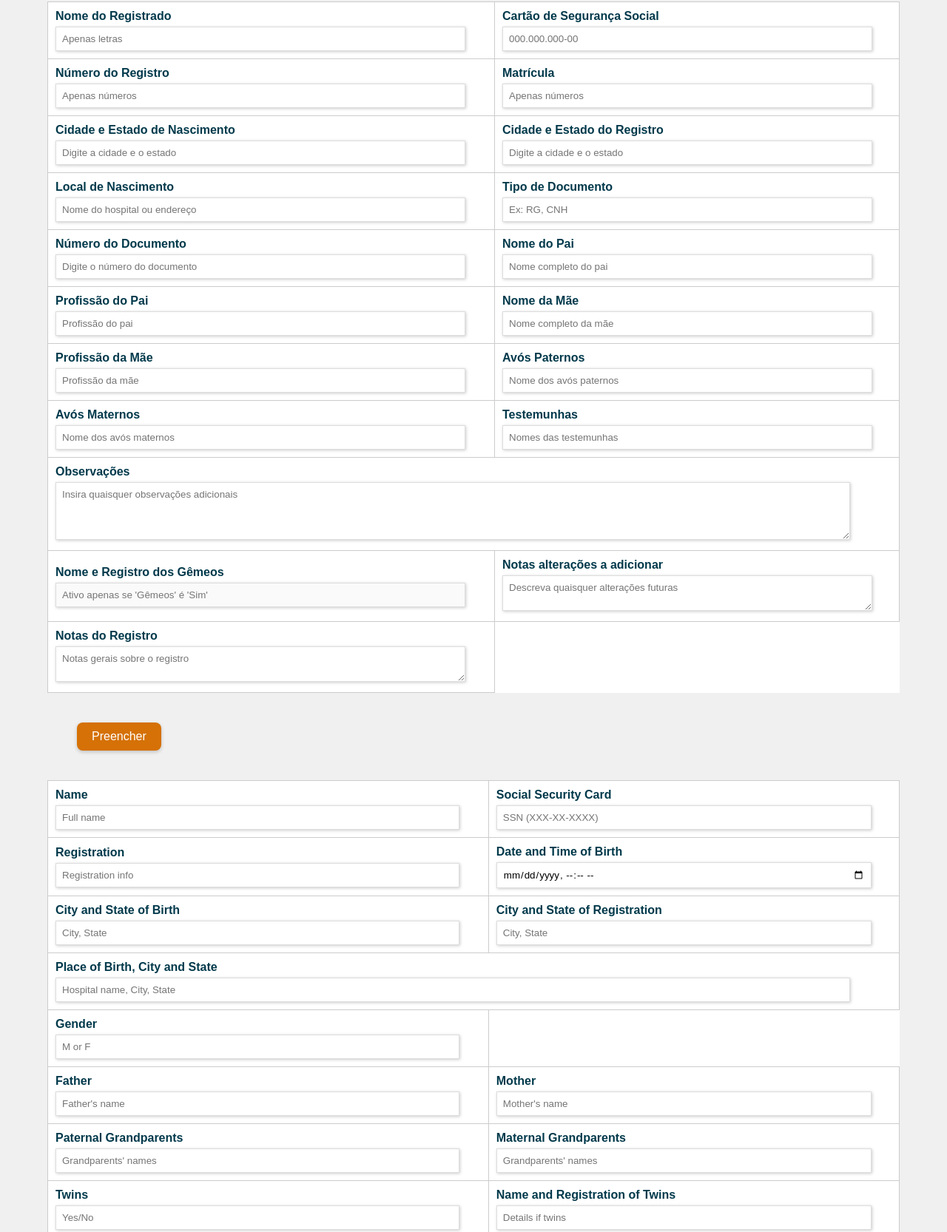
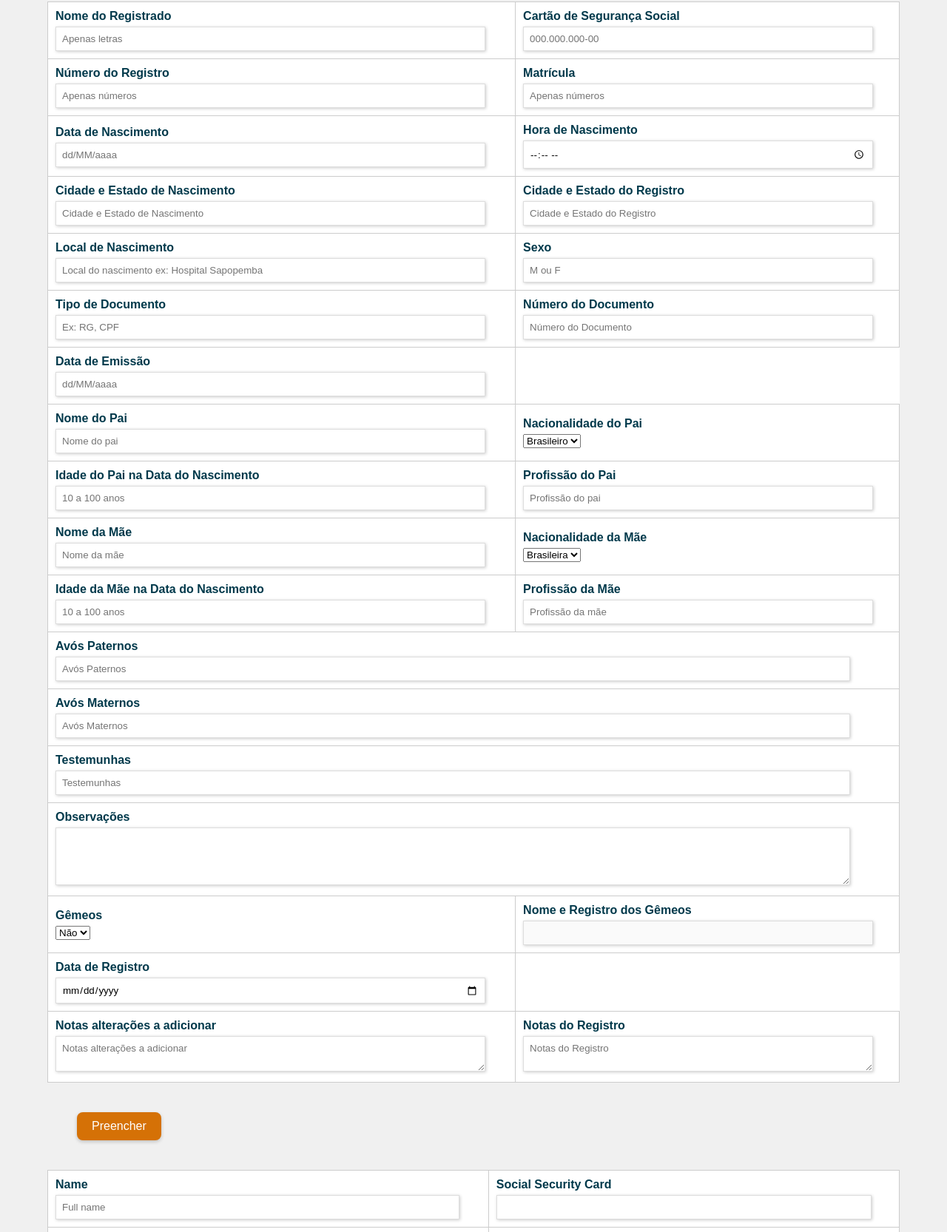
Before and after one commit to andwanted/ProjetosHtml, a plain HTML site: page projetos html/teste.html in a window 1280 px wide. Shown: the part 18-1684 px from the top of the page at 74% size. Drawn offline with Linux system fonts and the light colour scheme.

Commit message:
ajuste completando placeholder

```diff
--- a/projetos html/teste.html
+++ b/projetos html/teste.html
@@ -100,6 +100,7 @@
         }
     </style>
 
+
 </head>
 
 <body>
@@ -124,95 +125,175 @@
                 <label for="numero-registro">Número do Registro</label>
                 <input type="text" id="numero-registro" pattern="\d*" placeholder="Apenas números">
             </td>
+
             <td>
                 <label for="matricula">Matrícula</label>
                 <input type="text" id="matricula" pattern="\d*" placeholder="Apenas números">
+            </td>
+
+
+        </tr>
+        <tr>
+            <td>
+                <label for="data-nascimento">Data de Nascimento</label>
+                <input type="text" id="data-nascimento" class="data-brasil" onblur="formatDate(this);" placeholder="dd/MM/aaaa">
+            </td>
+
+            <td>
+                <label for="hora-nascimento">Hora de Nascimento</label>
+                <input type="time" id="hora-nascimento">
             </td>
         </tr>
         <tr>
             <td>
                 <label for="cidade-estado-nascimento">Cidade e Estado de Nascimento</label>
-                    <input type="text" id="cidade-estado-nascimento" placeholder="Digite a cidade e o estado">
+                <input type="text" id="cidade-estado-nascimento" placeholder="Cidade e Estado de Nascimento">
             </td>
+
             <td>
                 <label for="cidade-estado-registro">Cidade e Estado do Registro</label>
-                    <input type="text" id="cidade-estado-registro" placeholder="Digite a cidade e o estado">
+                <input type="text" id="cidade-estado-registro" placeholder="Cidade e Estado do Registro">
             </td>
         </tr>
         <tr>
             <td>
                 <label for="local-nascimento">Local de Nascimento</label>
-                    <input type="text" id="local-nascimento" placeholder="Nome do hospital ou endereço">
+                <input type="text" id="local-nascimento" placeholder="Local do nascimento ex: Hospital Sapopemba">
             </td>
+
             <td>
-                    <label for="tipo-documento">Tipo de Documento</label>
-                    <input type="text" id="tipo-documento" placeholder="Ex: RG, CNH">
+                <label for="sexo">Sexo</label>
+                <input type="text" id="sexo" maxlength="1" pattern="[MF]" placeholder="M ou F">
             </td>
         </tr>
         <tr>
             <td>
-                    <label for="numero">Número do Documento</label>
-                    <input type="text" id="numero" pattern="\d*" placeholder="Digite o número do documento">
+                <label for="tipo-documento">Tipo de Documento</label>
+                <input type="text" id="tipo-documento" placeholder="Ex: RG, CPF">
             </td>
             <td>
+                <label for="numero">Número do Documento</label>
+                <input type="text" id="numero" pattern="\d*" placeholder="Número do Documento">
+            </td>
+
+        </tr>
+        <tr>
+            <td>
+                <label for="data-emissao">Data de Emissão</label>
+                <input type="text" id="data-emissao" class="data-brasil" onblur="formatDate(this);" placeholder="dd/MM/aaaa">
+            </td>
+
+        </tr>
+
+        <tr>
+            <td>
                 <label for="nome-pai">Nome do Pai</label>
-                    <input type="text" id="nome-pai" placeholder="Nome completo do pai">
+                <input type="text" id="nome-pai" placeholder="Nome do pai">
+            </td>
+            <td>
+                <label for="nacionalidade-pai">Nacionalidade do Pai</label>
+                <select id="nacionalidade-pai">
+                    <!-- Opções preenchidas dinamicamente ou manualmente aqui -->
+                    <option value="Brasileiro" selected>Brasileiro</option>
+                    <option value="Outra">Outra</option>
+                </select>
+            </td>
+        </tr>
+        <!-- Adicionar restante dos campos com regras aplicadas -->
+
+        <tr>
+            <td>
+                <label for="idade-pai">Idade do Pai na Data do Nascimento</label>
+                <input type="number" id="idade-pai" min="10" max="100" placeholder="10 a 100 anos">
+            </td>
+            <td>
+                <label for="profissao-pai">Profissão do Pai</label>
+                <input type="text" id="profissao-pai" placeholder="Profissão do pai">
             </td>
         </tr>
         <tr>
             <td>
-                    <label for="profissao-pai">Profissão do Pai</label>
-                    <input type="text" id="profissao-pai" placeholder="Profissão do pai">
+                <label for="nome-mae">Nome da Mãe</label>
+                <input type="text" id="nome-mae" placeholder="Nome da mãe">
             </td>
             <td>
-                    <label for="nome-mae">Nome da Mãe</label>
-                    <input type="text" id="nome-mae" placeholder="Nome completo da mãe">
+                <label for="nacionalidade-mae">Nacionalidade da Mãe</label>
+                <select id="nacionalidade-mae">
+                    <option value="Brasileiro" selected>Brasileira</option>
+                    <option value="Outra">Outra</option>
+                </select>
             </td>
         </tr>
         <tr>
             <td>
+                <label for="idade-mae">Idade da Mãe na Data do Nascimento</label>
+                <input type="number" id="idade-mae" min="10" max="100" placeholder="10 a 100 anos">
+            </td>
+            <td>
                 <label for="profissao-mae">Profissão da Mãe</label>
                 <input type="text" id="profissao-mae" placeholder="Profissão da mãe">
             </td>
-                <td>
+        </tr>
+        <tr>
+            <td colspan="2">
                 <label for="avos-paternos">Avós Paternos</label>
-                    <input type="text" id="avos-paternos" placeholder="Nome dos avós paternos">
+                <input type="text" id="avos-paternos" placeholder="Avós Paternos">
+            </td>
+
+        </tr>
+        <tr>
+            <td colspan="2">
+                <label for="avos-maternos">Avós Maternos</label>
+                <input type="text" id="avos-maternos" placeholder="Avós Maternos">
             </td>
         </tr>
         <tr>
-                <td>
-                    <label for="avos-maternos">Avós Maternos</label>
-                    <input type="text" id="avos-maternos" placeholder="Nome dos avós maternos">
-                </td>
-                <td>
+            <td colspan="2">
                 <label for="testemunhas">Testemunhas</label>
-                    <input type="text" id="testemunhas" placeholder="Nomes das testemunhas">
+                <input type="text" id="testemunhas" placeholder="Testemunhas">
             </td>
         </tr>
         <tr>
             <td colspan="2">
                 <label for="observacoes">Observações</label>
-                    <textarea id="observacoes" rows="4" placeholder="Insira quaisquer observações adicionais"></textarea>
+                <textarea id="observacoes" rows="4"></textarea>
+            </td>
+        </tr>
+        <tr>
+
+            <td>
+                <label for="gemeos">Gêmeos</label>
+                <select id="gemeos" onchange="handleTwins(this);">
+                    <option value="Não">Não</option>
+                    <option value="Sim">Sim</option>
+                </select>
+            </td>
+            <td>
+                <label for="nome-registro-gemeos">Nome e Registro dos Gêmeos</label>
+                <input type="text" id="nome-registro-gemeos" disabled>
+            </td>
+
+        </tr>
+        <tr>
+            <td>
+                <label for="data-registro">Data de Registro</label>
+                <input type="date" id="data-registro" class="data-brasil">
             </td>
         </tr>
         <tr>
             <td>
-                    <label for="nome-registro-gemeos">Nome e Registro dos Gêmeos</label>
-                    <input type="text" id="nome-registro-gemeos" disabled placeholder="Ativo apenas se 'Gêmeos' é 'Sim'">
+                <label for="notas-alteracoes">Notas alterações a adicionar</label>
+                <textarea id="notas-alteracoes" rows="2" placeholder="Notas alterações a adicionar"></textarea >
             </td>
             <td>
-                    <label for="notas-alteracoes">Notas alterações a adicionar</label>
-                    <textarea id="notas-alteracoes" rows="2" placeholder="Descreva quaisquer alterações futuras"></textarea>
+                <label for="notas-registro">Notas do Registro</label>
+                <textarea id="notas-registro" rows="2" placeholder="Notas do Registro"></textarea >
             </td>
+
         </tr>
-            <tr>
-                <td>
-                    <label for="notas-registro">Notas do Registro</label>
-                    <textarea id="notas-registro" rows="2" placeholder="Notas gerais sobre o registro"></textarea>
-                </td>
-            </tr>
+
+
     </table>
-
 
         <button onclick="transferAndTransformData()">Preencher</button>
 
@@ -226,7 +307,7 @@
                 </td>
                 <td>
                     <label for="social-security-card">Social Security Card</label>
-                    <input type="text" id="social-security-card" placeholder="SSN (XXX-XX-XXXX)">
+                    <input type="text" id="social-security-card" >
                 </td>
             </tr>
             <tr>
@@ -236,7 +317,7 @@
                 </td>
                 <td colspan="2">
                     <label for="date-time-birth">Date and Time of Birth</label>
-                    <input type="datetime-local" id="date-time-birth" placeholder="MM/DD/YYYY HH:MM">
+                    <input type="datetime-local" id="date-time-birth" >
                 </td>
 
             </tr>
@@ -253,13 +334,13 @@
             <tr>
                 <td colspan="2">
                     <label for="place-birth-city-state">Place of Birth, City and State</label>
-                    <input type="text" id="place-birth-city-state" placeholder="Hospital name, City, State">
+                    <input type="text" id="place-birth-city-state" placeholder="City, State">
                 </td>
             </tr>
             <tr>
                 <td>
                     <label for="gender">Gender</label>
-                    <input type="text" id="gender" placeholder="M or F">
+                    <input type="text" id="gender" placeholder="Gender">
                 </td>
             </tr>
             <tr>
@@ -295,24 +376,24 @@
             <tr>
                 <td>
                     <label for="date-registration">Date of Registration</label>
-                    <input type="date" id="date-registration" placeholder="MM/DD/YYYY">
+                    <input type="date" id="date-registration" placeholder="Date of Registration">
                 </td>
                 <td>
                     <label for="notes-amendments">Notes Amendments to Add</label>
-                    <textarea id="notes-amendments" rows="2" placeholder="Add any amendments here"></textarea>
+                    <textarea id="notes-amendments" rows="2" placeholder="Notes Amendments to Add"></textarea>
                 </td>
             </tr>
             <tr>
                 <td>
                     <label for="issuance-date">Issuance Date</label>
-                    <input type="date" id="issuance-date" placeholder="MM/DD/YYYY">
+                    <input type="date" id="issuance-date" placeholder="Issuance Date<">
                 </td>
             </tr>
 
             <tr>
                 <td colspan="2">
                     <label for="registration-notes">Registration Notes</label>
-                    <textarea id="registration-notes" rows="2" placeholder="Enter any notes regarding the registration"></textarea>
+                    <textarea id="registration-notes" rows="2" placeholder="Registration Notes"></textarea>
                 </td>
             </tr>
             <tr>
@@ -337,11 +418,10 @@
             <tr>
                 <td colspan="2">
                     <label for="observations">Observations</label>
-                    <textarea id="observations" rows="2" placeholder="Enter any relevant observations"></textarea>
+                    <textarea id="observations" rows="2" placeholder="Observations"></textarea>
                 </td>
             </tr>
         </table>
-
 
         <button onclick="salvarDados()">Exportar</button>
 
@@ -527,7 +607,7 @@ async function salvarDados() {
     fields.forEach(({ id, label }) => {
         const input = document.getElementById(id);
         if (input) {
-            let value = input.value.trim() || '*********'; // Usar '*********' se o campo estiver vazio
+            let value = input.value.trim() || 'empty'; // Usar 'empty' se o campo estiver vazio
             dados.push(`${label}: ${value}`);
         } else {
             camposNaoEncontrados.push(label); // Adicionar ao array de campos não encontrados
@@ -561,5 +641,4 @@ async function salvarDados() {
 
 
 </body>
-
 </html>
```
Lines whose indentation alone changed are shown as unchanged.
